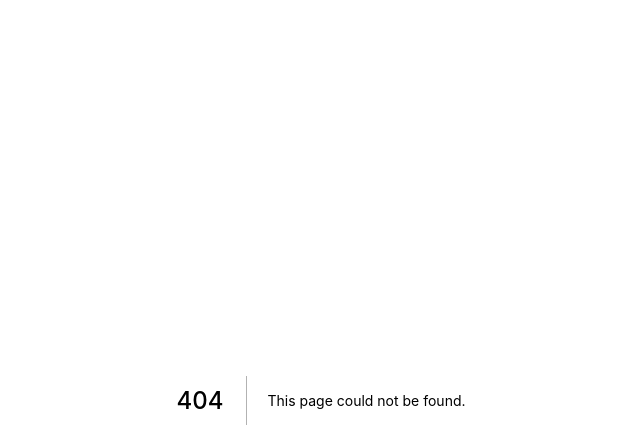
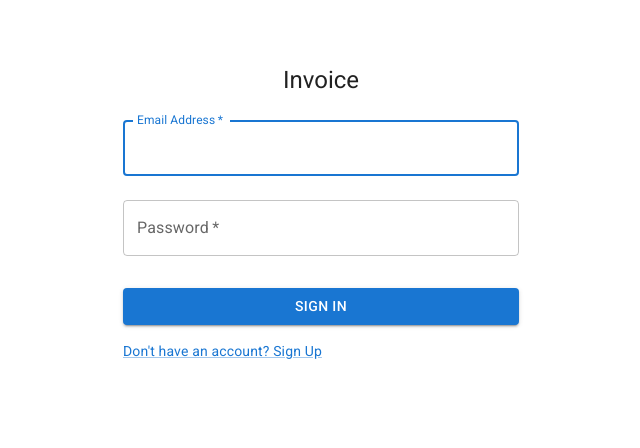
Before and after one commit to ivanpondal/toptal-react-accelerator, a Next.js app: page /login in a window 1280 px wide. Before the commit this address had no page. Shown: the top 448 px of the page, without its empty margins (319-959 px from the left). Built offline with nearby package versions, Linux system fonts and the light colour scheme.

Commit message:
Add login form

```diff
--- a/package.json
+++ b/package.json
@@ -9,6 +9,9 @@
     "lint": "next lint"
   },
   "dependencies": {
+    "@emotion/react": "^11.9.0",
+    "@emotion/styled": "^11.8.1",
+    "@mui/material": "^5.8.0",
     "next": "12.1.6",
     "react": "18.1.0",
     "react-dom": "18.1.0"
--- a/pages/_app.tsx
+++ b/pages/_app.tsx
@@ -1,8 +1,15 @@
-import '../styles/globals.css'
-import type { AppProps } from 'next/app'
+import "../styles/globals.css";
+import type { AppProps } from "next/app";
+import { createTheme, ThemeProvider } from "@mui/material/styles";
+
+const theme = createTheme();
 
 function MyApp({ Component, pageProps }: AppProps) {
-  return <Component {...pageProps} />
+  return (
+    <ThemeProvider theme={theme}>
+      <Component {...pageProps} />
+    </ThemeProvider>
+  );
 }
 
-export default MyApp
+export default MyApp;
--- /dev/null
+++ b/pages/_document.tsx
@@ -0,0 +1,23 @@
+import { Html, Head, Main, NextScript } from "next/document";
+
+export default function Document() {
+  return (
+    <Html>
+      <Head>
+        <link rel="icon" href="/favicon.ico" />
+        <link
+          rel="stylesheet"
+          href="https://fonts.googleapis.com/css?family=Roboto:300,400,500,700&display=swap"
+        />
+        <link
+          rel="stylesheet"
+          href="https://fonts.googleapis.com/icon?family=Material+Icons"
+        />
+      </Head>
+      <body>
+        <Main />
+        <NextScript />
+      </body>
+    </Html>
+  );
+}
--- /dev/null
+++ b/pages/login.tsx
@@ -0,0 +1,71 @@
+import Button from "@mui/material/Button";
+import CssBaseline from "@mui/material/CssBaseline";
+import TextField from "@mui/material/TextField";
+import Link from "@mui/material/Link";
+import Box from "@mui/material/Box";
+import Typography from "@mui/material/Typography";
+import Container from "@mui/material/Container";
+
+export default function Login() {
+  const handleSubmit = (event: React.FormEvent<HTMLFormElement>) => {
+    event.preventDefault();
+    const data = new FormData(event.currentTarget);
+    console.log({
+      email: data.get("email"),
+      password: data.get("password"),
+    });
+  };
+
+  return (
+    <Container component="main" maxWidth="xs">
+      <CssBaseline />
+      <Box
+        sx={{
+          marginTop: 8,
+          display: "flex",
+          flexDirection: "column",
+          alignItems: "center",
+        }}
+      >
+        <Typography component="h1" variant="h5">
+          Invoice
+        </Typography>
+        <Box component="form" onSubmit={handleSubmit} noValidate sx={{ mt: 1 }}>
+          <TextField
+            margin="normal"
+            required
+            fullWidth
+            id="email"
+            label="Email Address"
+            name="email"
+            autoComplete="email"
+            autoFocus
+          />
+          <TextField
+            margin="normal"
+            required
+            fullWidth
+            name="password"
+            label="Password"
+            type="password"
+            id="password"
+            autoComplete="current-password"
+          />
+          <Button
+            type="submit"
+            fullWidth
+            variant="contained"
+            sx={{ mt: 3, mb: 2 }}
+          >
+            Sign In
+          </Button>
+          <Box sx={{ display: "flex" }}>
+            <Link href="#" variant="body2">
+              {"Don't have an account? Sign Up"}
+            </Link>
+          </Box>
+        </Box>
+      </Box>
+    </Container>
+  );
+}
--- /dev/null
+++ b/src/auth/LoginFormContainer.tsx
@@ -0,0 +1,3 @@
+export default function LoginFormContainer() {
+  return <p />;
+}
```
Also changed, not shown: 1 other file (tests, documents, lock files or other folders).
